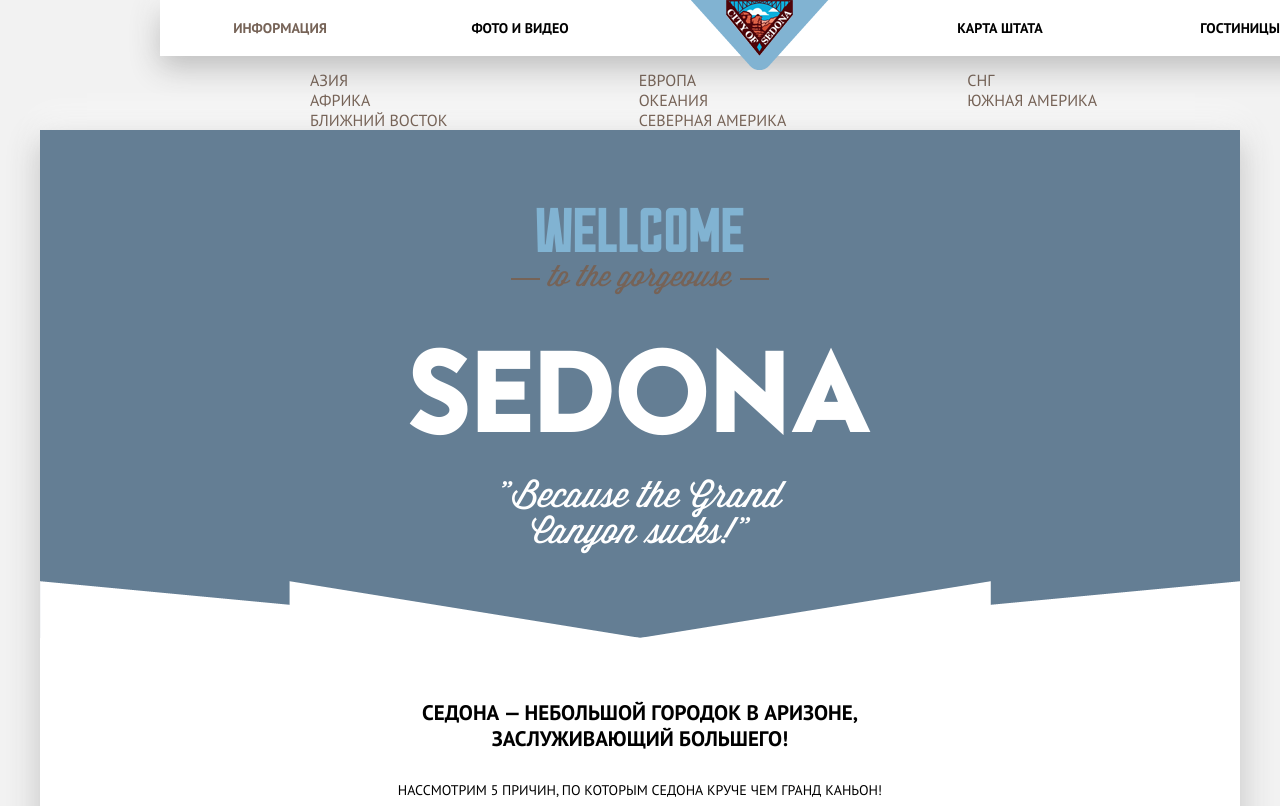
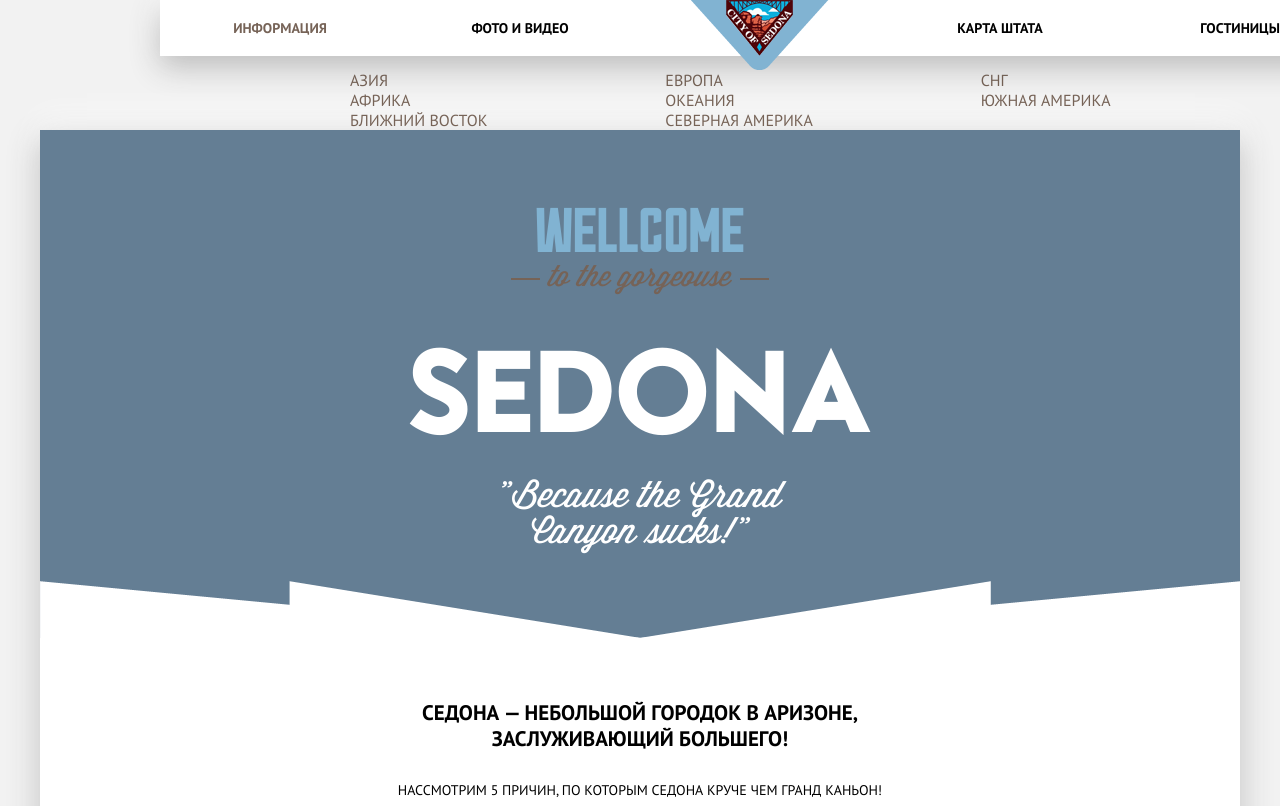
Before and after one commit to Roman12345671234/origin3333, a plain HTML site: page index.html in a window 1280 px wide. Shown: the top 806 px of the page. Drawn offline with Linux system fonts and the light colour scheme; some packages are replaced by stand-ins of ours.

Commit message:
sedona_1

```diff
--- a/css/style.css
+++ b/css/style.css
@@ -1605,7 +1605,7 @@ a {
     color: #766357;
 }
 ul{
-    margin-left: 160px;
+    margin-left: 200px;
     padding-left: 150px;
     padding-top: 70px;
 }
```
